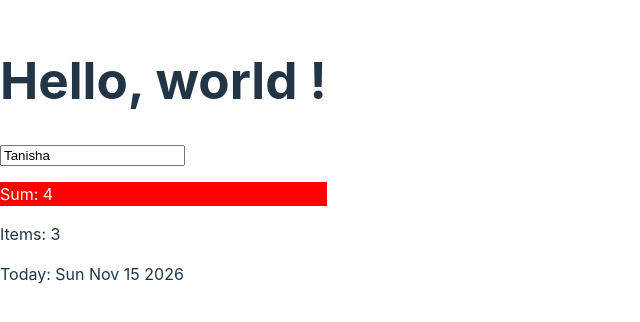
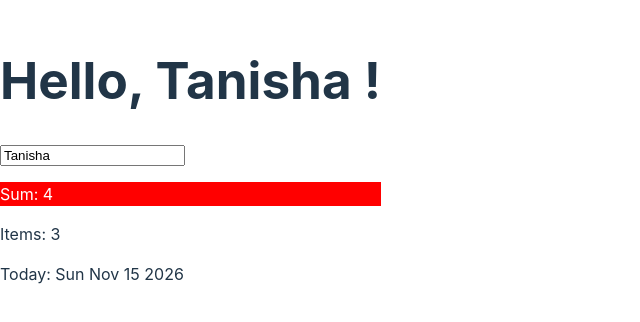
Before and after one commit to tanisha060307/react_learning, a React (Vite) app in the folder typescript-learning/react-app/: page / in a window 1280 px wide. Shown: the part 240-562 px from the top of the page, without its empty margins (0-640 px from the left). Built offline with nearby package versions, Linux system fonts and the light colour scheme.

Commit message:
using app and welcome together

```diff
--- a/typescript-learning/react-app/src/App.tsx
+++ b/typescript-learning/react-app/src/App.tsx
@@ -9,7 +9,7 @@ function App(){
   }
   return (
   <div>
-    <Welcome />
+    <Welcome name='Tanisha' />
     <input type="text" defaultValue={name} />
     <p style={styles}>Sum: {2 + 2}</p>
     <p>Items: {items.length}</p>
--- a/typescript-learning/react-app/src/welcome.tsx
+++ b/typescript-learning/react-app/src/welcome.tsx
@@ -1,3 +1,3 @@
-export const Welcome = () =>{
-return <h1>Hello, world !</h1>;
+export const Welcome = ({name}) =>{
+return <h1>Hello, {name} !</h1>;
 };
```
